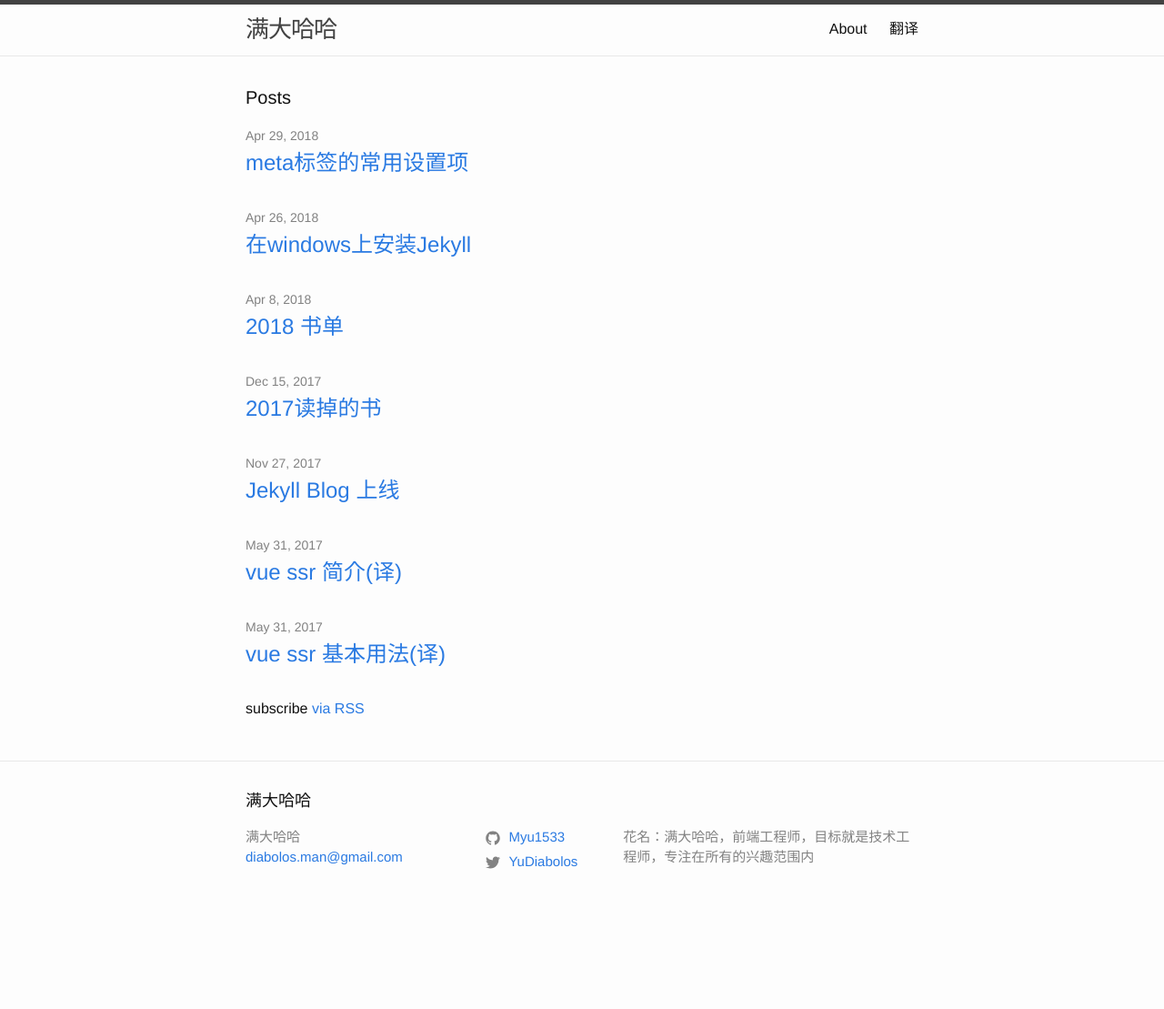
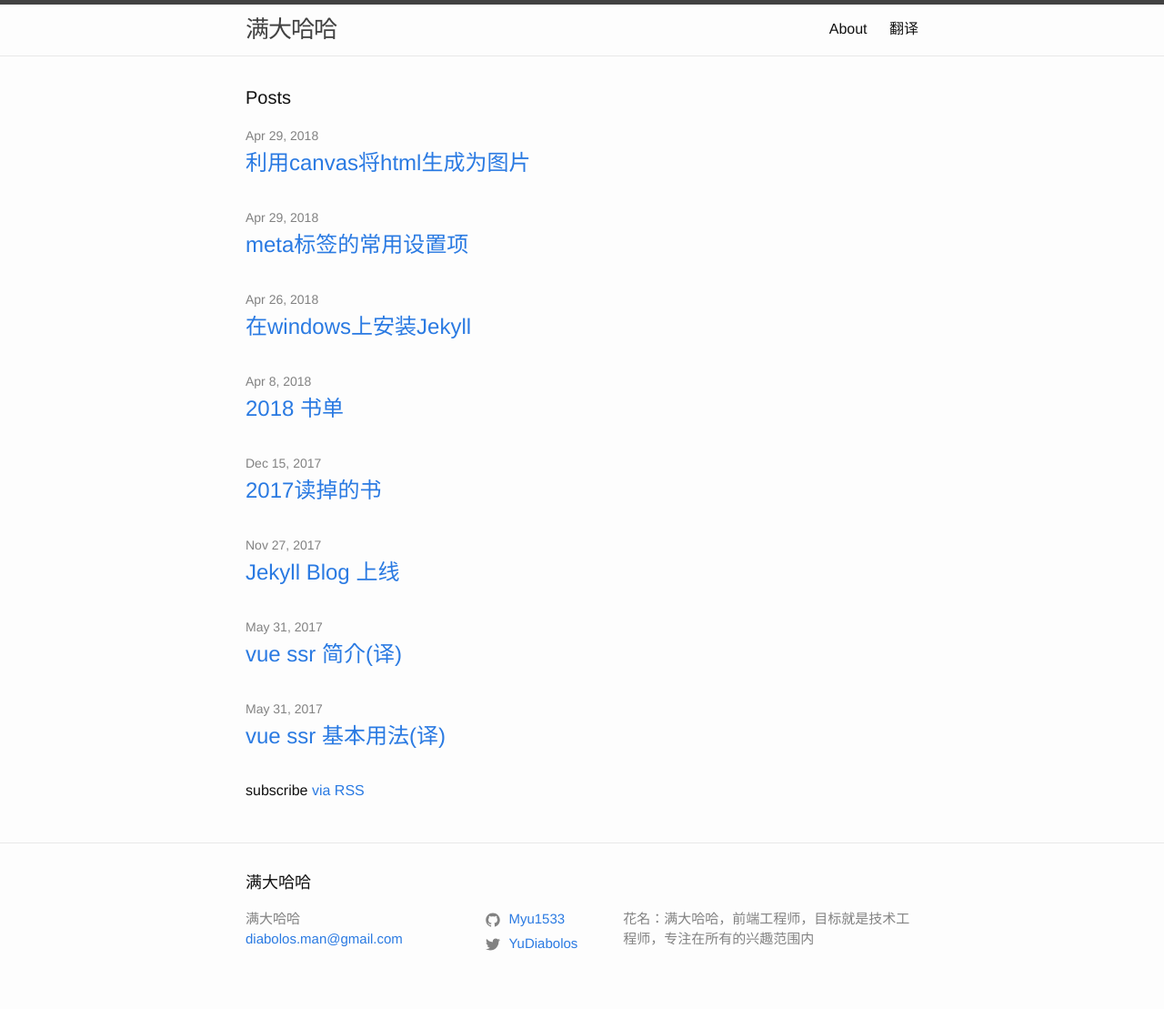
Before and after one commit to Myu1533/Jekyll-blog, a Jekyll site: the page built from index.md, in a window 1280 px wide. Shown: the whole page at 91% size. Built offline with Jekyll 4.4.1, drawn with Linux system fonts in a browser that asks for light colours; the list of posts is cut into pages by our own code; before the commit the page ends 1019 px from its top, so only the background shows below that.

Commit message:
add paginate set

```diff
--- a/Gemfile
+++ b/Gemfile
@@ -20,6 +20,7 @@ gem "minima", "~> 2.0"
 # If you have any plugins, put them here!
 group :jekyll_plugins do
   gem "jekyll-feed", "~> 0.6"
+  gem "jekyll-paginate-v2", "~> 1.9.0"
 end
 
 # Windows does not include zoneinfo files, so bundle the tzinfo-data gem
--- a/_config.yml
+++ b/_config.yml
@@ -21,12 +21,22 @@ baseurl: "" # the subpath of your site, e.g. /blog
 url: "" # the base hostname & protocol for your site, e.g. http://example.com
 twitter_username: YuDiabolos
 github_username:  Myu1533
+# 分页
+pagination:
+  enabled: true
+  per_page: 10
+  permalink: '/page/:num/'
+  title: ':title - page :num of :max'
+  limit: 0
+  sort_field: 'date'
+  sort_reverse: true
 
 # Build settings
 markdown: kramdown
 theme: minima
 plugins:
   - jekyll-feed
+  - jekyll-paginate-v2
 
 # Exclude from processing.
 # The following items will not be processed, by default. Create a custom list
--- a/_includes/header.html
+++ b/_includes/header.html
@@ -18,10 +18,22 @@
           </span>
         </label>
 
-        <div class="trigger">
+        <!-- <div class="trigger">
           {% for path in page_paths %}
             {% assign my_page = site.pages | where: "path", path | first %}
             {% if my_page.title %}
+            <a class="page-link" href="{{ my_page.url | relative_url }}">{{ my_page.title | escape }}</a>
+            {% endif %}
+          {% endfor %}
+        </div> -->
+        <div class="trigger">
+          <!--
+              my_page.autogen is populated by the pagination logic for all pages
+                              that are automatically created by the gem. Check for non-existence to exclude pagination pages from site.pages iterators
+            -->
+
+          {% for my_page in site.pages %}
+            {% if my_page.title and my_page.autogen == nil %}
             <a class="page-link" href="{{ my_page.url | relative_url }}">{{ my_page.title | escape }}</a>
             {% endif %}
           {% endfor %}
--- a/_layouts/home.html
+++ b/_layouts/home.html
@@ -1,6 +1,12 @@
 ---
 layout: default
 ---
+
+<!-- Just some nice to have styles for the pager buttons -->
+<style>
+  ul.pager { text-align: center; list-style: none; }
+  ul.pager li {display: inline;border: 1px solid black; padding: 10px; margin: 5px;}
+</style>
 
 <div class="home">
 
@@ -9,7 +15,7 @@ layout: default
   {{ content }}
 
   <ul class="post-list">
-    {% for post in site.posts %}
+    {% for post in paginator.posts %}
     <li>
       {% assign date_format = site.minima.date_format | default: "%b %-d, %Y" %}
       <span class="post-meta">{{ post.date | date: date_format }}</span>
@@ -21,6 +27,24 @@ layout: default
     {% endfor %}
   </ul>
 
+  <!--
+    Showing buttons to move to the next and to the previous list of posts (pager buttons).
+  -->
+  {% if paginator.total_pages > 1 %}
+  <ul class="pager">
+      {% if paginator.previous_page %}
+      <li class="previous">
+          <a href="{{ paginator.previous_page_path | prepend: site.baseurl | replace: '//', '/' }}">&larr; Newer Posts</a>
+      </li>
+      {% endif %}
+      {% if paginator.next_page %}
+      <li class="next">
+          <a href="{{ paginator.next_page_path | prepend: site.baseurl | replace: '//', '/' }}">Older Posts &rarr;</a>
+      </li>
+      {% endif %}
+  </ul>
+{% endif %}
+
   <p class="rss-subscribe">subscribe
     <a href="{{ " /feed.xml " | relative_url }}">via RSS</a>
   </p>
--- /dev/null
+++ b/_posts/2018-04-29-posterGenerater.md
@@ -0,0 +1,6 @@
+---
+layout: post
+title: 利用canvas将html生成为图片
+# date: {site.time}
+categories: html5
+---
```
Also changed, not shown: _posts/2018-04-29-meta.md (+6 -0 lines), index.md (+2 -0 lines), Gemfile.lock.
